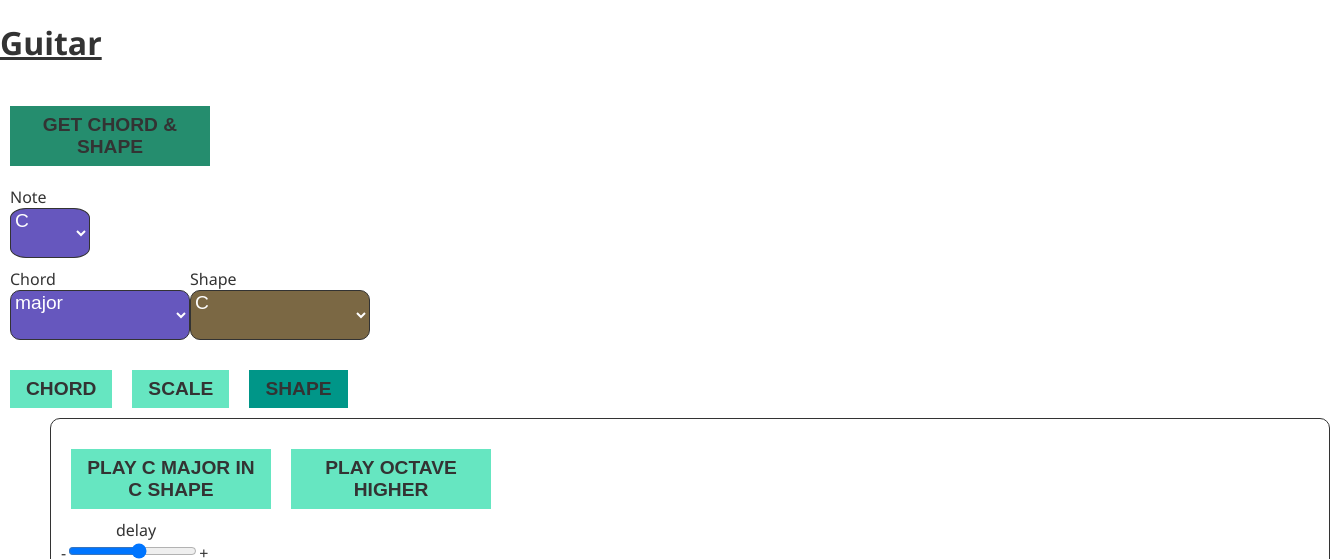
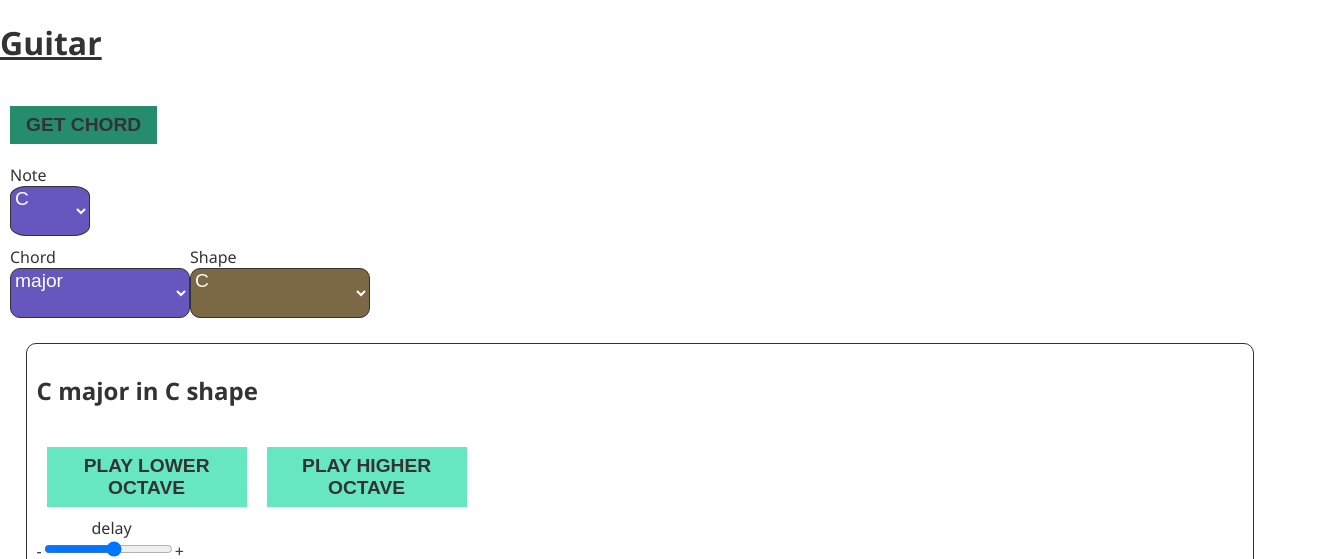
Before and after one commit to CarSig/adopt-me-reactV8-frontendMasters, a React (Vite) app: page / in a window 1280 px wide. Shown: the top 559 px of the page, 1330 px wide, since content can reach past the window. Built offline with nearby package versions, Linux system fonts and the light colour scheme.

Commit message:
minor changes

```diff
--- a/src/components/Fretboard.jsx
+++ b/src/components/Fretboard.jsx
@@ -20,8 +20,9 @@ const Fretboard = () => {
     }
     return (
         <div className='fretboard'>
-            <button onClick={() => { playChord(playNotes, 6, delay) }}>play {selectorNote} {selectorChord} in {selectorShape} shape </button>
-            <button onClick={() => { playChord(playNotes.map(note => note + 12)) }}>play octave higher </button>
+            <h2>{selectorNote} {selectorChord} in {selectorShape} shape </h2>
+            <button onClick={() => { playChord(playNotes, 6, delay) }}>play lower octave </button>
+            <button onClick={() => { playChord(playNotes.map(note => note + 12), 6, delay) }}>play higher octave </button>
             <div >
                 <div style={{ display: "flex", flexDirection: "column", justifyContent: "center", alignItems: "center", width: "150px" }}>
                     <label htmlFor="speed">delay</label>
--- a/src/components/Selector/SelectorMain.jsx
+++ b/src/components/Selector/SelectorMain.jsx
@@ -23,7 +23,7 @@ const SelectorMain = () => {
             <button className="btn btn-select" onClick={() => {
                 // handleChord()
                 handleShape()
-            }}>get Chord & Shape</button>
+            }}>get Chord</button>
             <NoteSelector type={"chord"} />
             {selectorType === "shape" && (
                 <div>   <MultiSelector typeSetter={setSelectorChord} type={"chord"} typeInput={Chord} handleClick={handleChord} />
@@ -34,9 +34,11 @@ const SelectorMain = () => {
                 </div>
             )}
 
-            {getButton("chord")}
-            {getButton("scale")}
-            {getButton("shape")}
+            {
+                // {getButton("chord")}
+                // {getButton("scale")}
+                // {getButton("shape")}
+            }
             {
                 //             {selectorType === "scale" && <SelectorCombo typeSetter={setSelectorScale} type="scale" typeInput={Scale} handleClick={handleScale} />}
                 //             {selectorType === "chord" && <SelectorCombo typeSetter={setSelectorChord} type="chord" typeInput={Chord} handleClick={handleChord} />}
--- a/src/style.css
+++ b/src/style.css
@@ -108,9 +108,9 @@ button {
 
 .fretboard {
   display: block;
-  margin-left: 50px;
-  margin-right: auto;
-  width: 100%;
+  /* margin-left: 50px; */
+  margin: 2% auto;
+  width: 96%;
   height: 100%;
 
   /* create wood texture */
```
